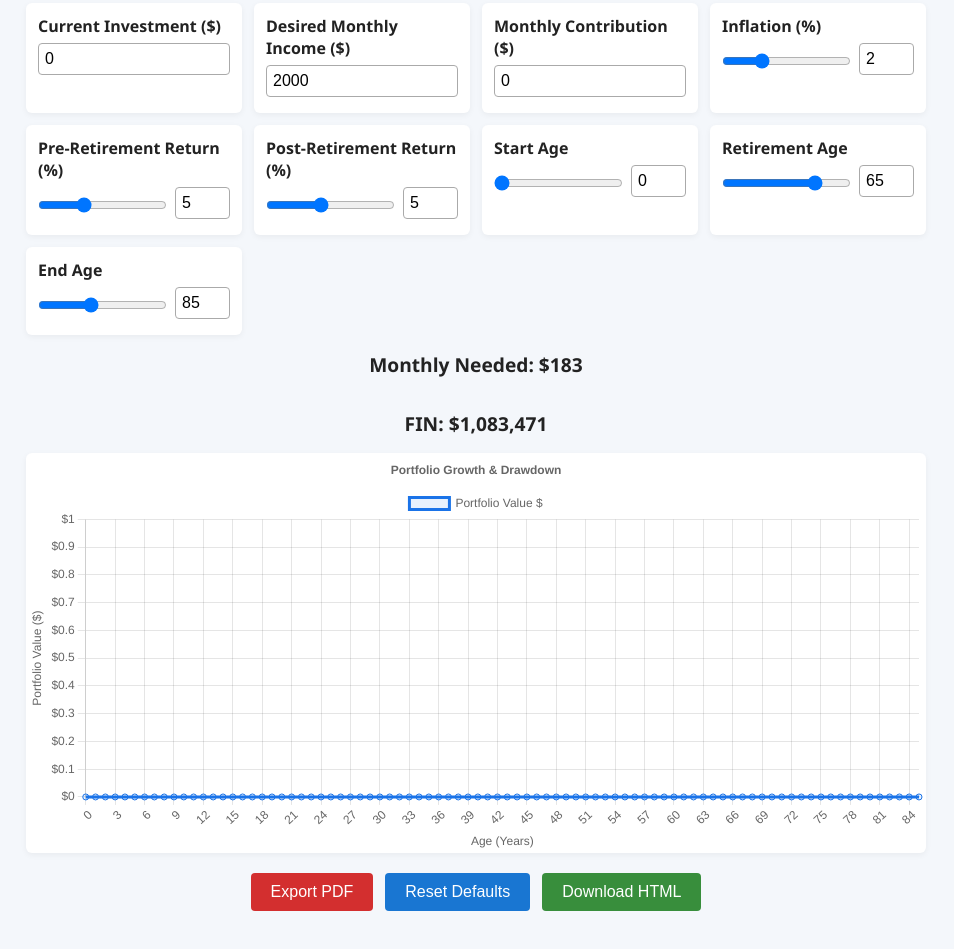
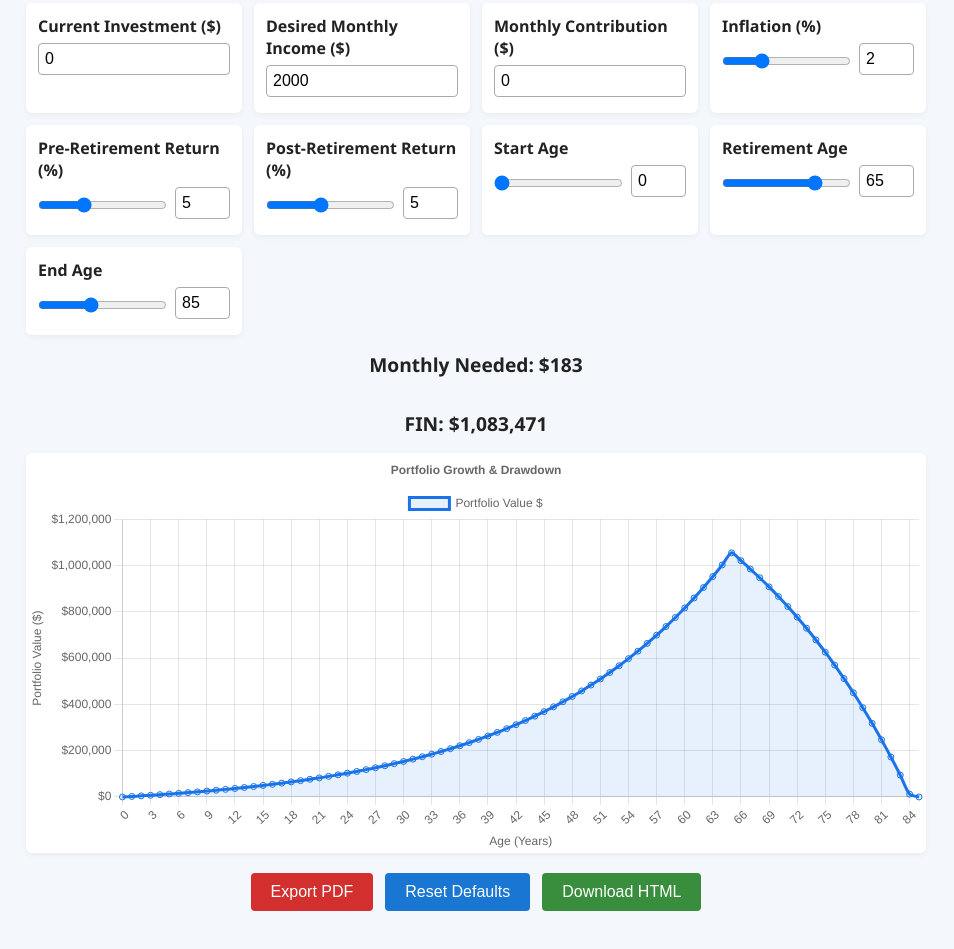
Before and after one commit to Teamcanadapro/fintool, a plain HTML site: page index.html in a window 1280 px wide. Shown: the part 179-1128 px from the top of the page, without its empty margins (164-1118 px from the left). Drawn offline with nearby package versions, Linux system fonts and the light colour scheme.

Commit message:
Add files via upload

```diff
--- a/index.html
+++ b/index.html
@@ -210,9 +210,16 @@ const post = +els.postReturn.value / 100 || 0;
         const monthlyNeed=rem>0?(mRate>0?rem/((Math.pow(1+mRate,months)-1)/mRate):rem/months):0;
         els.monthlyNeeded.textContent='$'+monthlyNeed.toLocaleString(undefined,{maximumFractionDigits:0});
         els.finAmount.textContent='$'+fin.toLocaleString(undefined,{maximumFractionDigits:0});
+
 // Build balances per year
 const yearLabels = [];
 const balances = [];
+
+// Use effective contribution:
+// If user invests less than Monthly Needed → show shortfall
+// If user invests >= Monthly Needed → use their value
+const mn = monthlyNeed;
+const effectiveMC = Math.max(mc, mn);
 
 // Start with current investment
 let balance = fvCurr;
@@ -221,7 +228,7 @@ let balance = fvCurr;
 for (let age = sa; age <= ra; age++) {
   if (age > sa) {
     // Add contributions for the year
-    balance += mc * 12;
+    balance += effectiveMC * 12;
     // Apply pre-retirement return
     balance *= (1 + pre);
   }
@@ -246,6 +253,7 @@ for (let age = ra + 1; age <= ea; age++) {
 finChart.data.labels = yearLabels;
 finChart.data.datasets[0].data = balances;
 finChart.update();
+
 
         saveSettings();
       }
```
